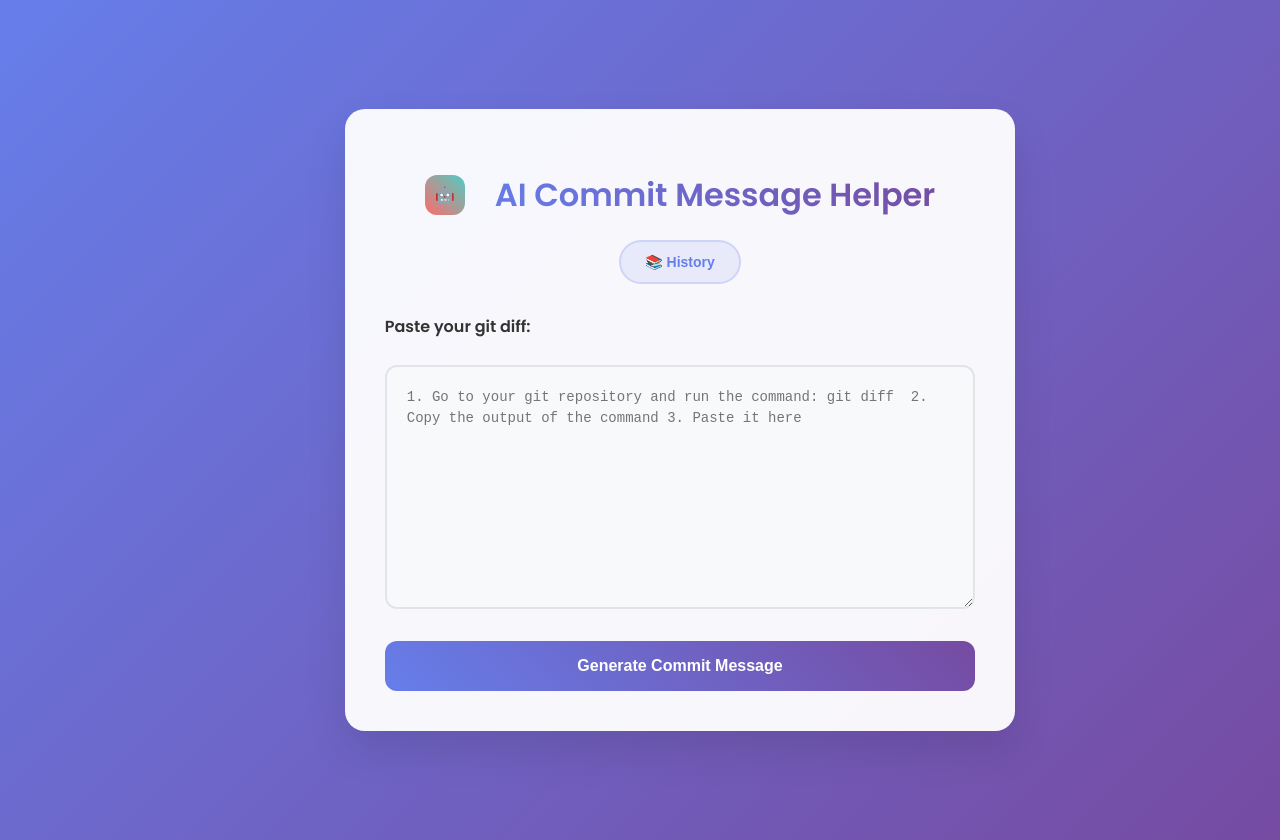
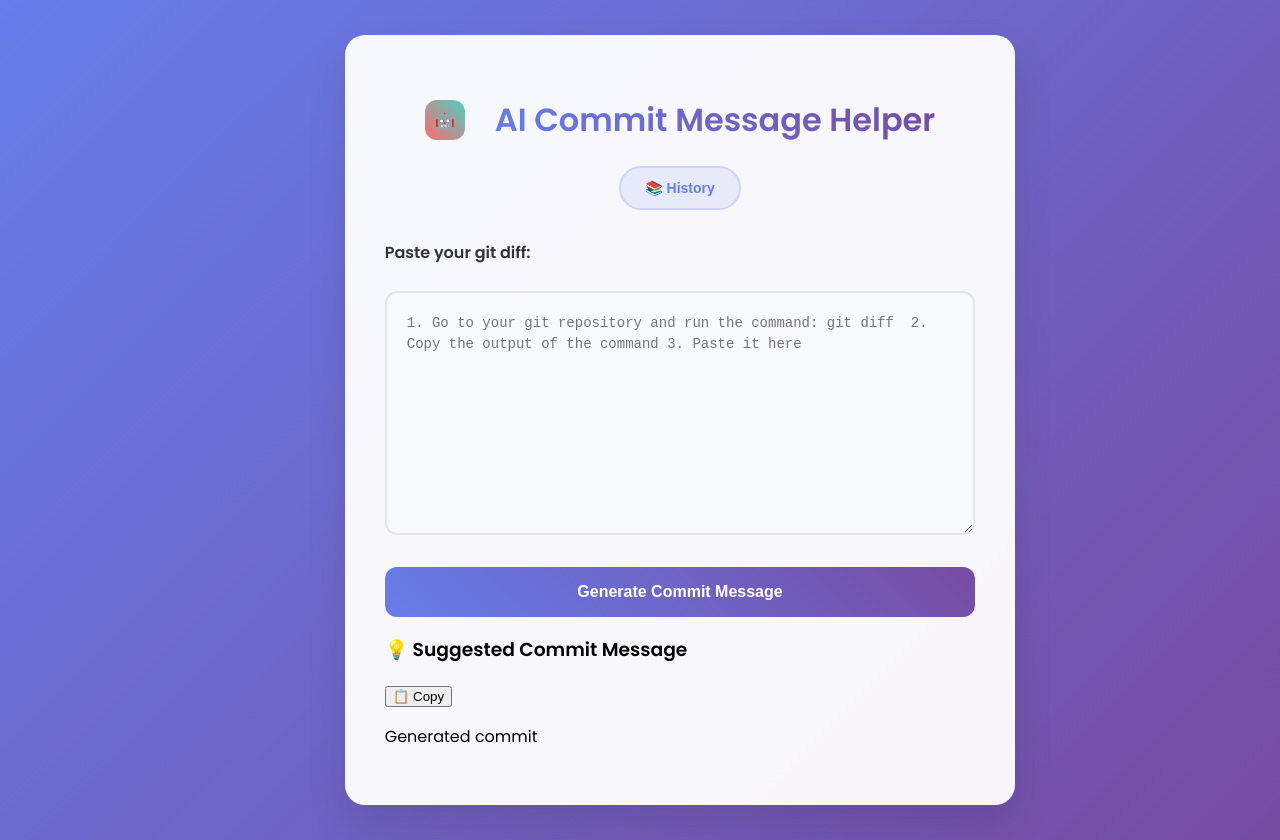
Before and after one commit to KatheRojasO/ai-commit-message-helper, a React (Vite) app in the folder frontend/: page / in a window 1280 px wide. Built offline with nearby package versions, Linux system fonts and the light colour scheme.

Commit message:
Create and implement commit suggestion box component

```diff
--- a/frontend/src/App.tsx
+++ b/frontend/src/App.tsx
@@ -1,3 +1,4 @@
+import CommitSuggestionBox from "./components/CommitSuggestionBox";
 import DiffInput from "./components/DiffInput";
 import Header from "./components/Header";
 import "./style/styles.css";
@@ -7,6 +8,7 @@ export default function App() {
     <div className="container">
       <Header />
       <DiffInput />
+      <CommitSuggestionBox />
     </div>
   );
 }
--- /dev/null
+++ b/frontend/src/components/CommitSuggestionBox.tsx
@@ -0,0 +1,14 @@
+export default function CommitSuggestionBox() {
+  return (
+    <div className="result-section-container">
+      <div className="result-header">
+        <h3 className="result-title">💡 Suggested Commit Message</h3>
+        <button className="copy-button">📋 Copy</button>
+      </div>
+
+      <div className="commit-suggestion">
+        <p>Generated commit</p>
+      </div>
+    </div>
+  );
+}
```
